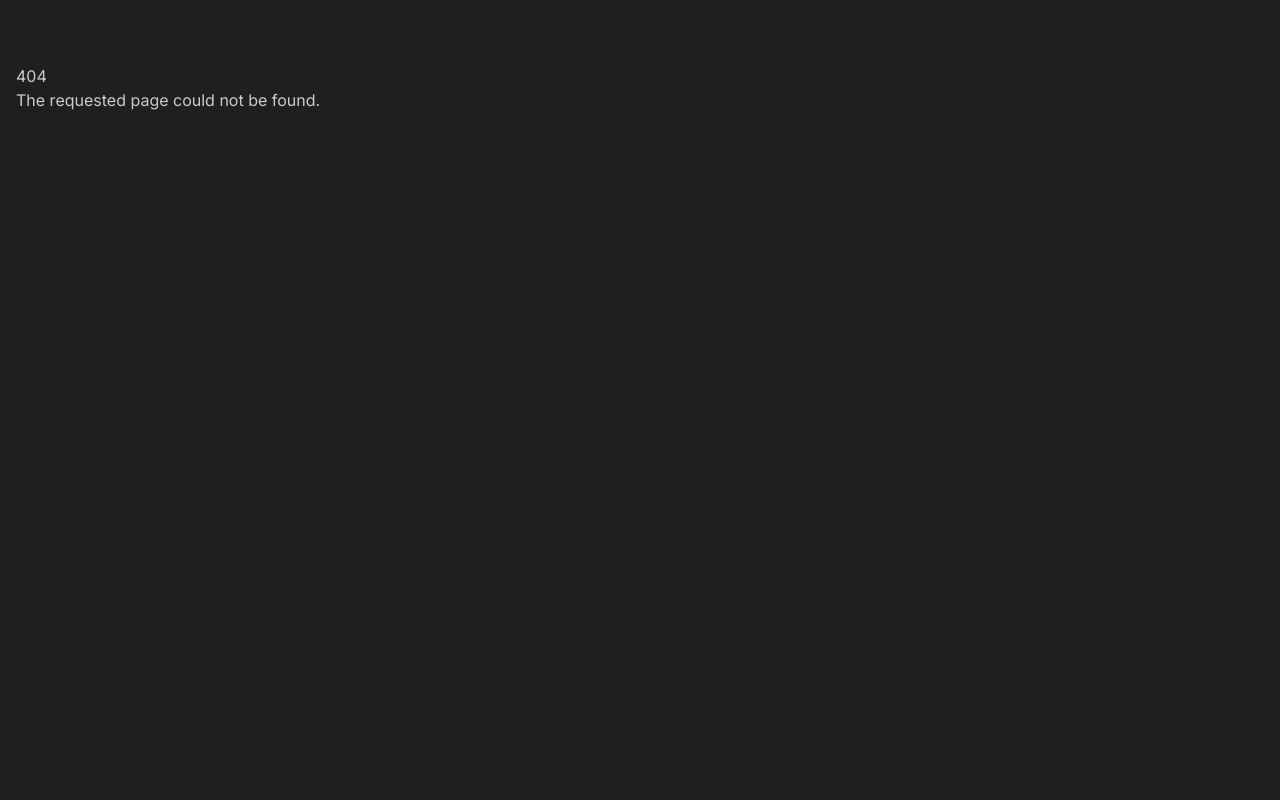
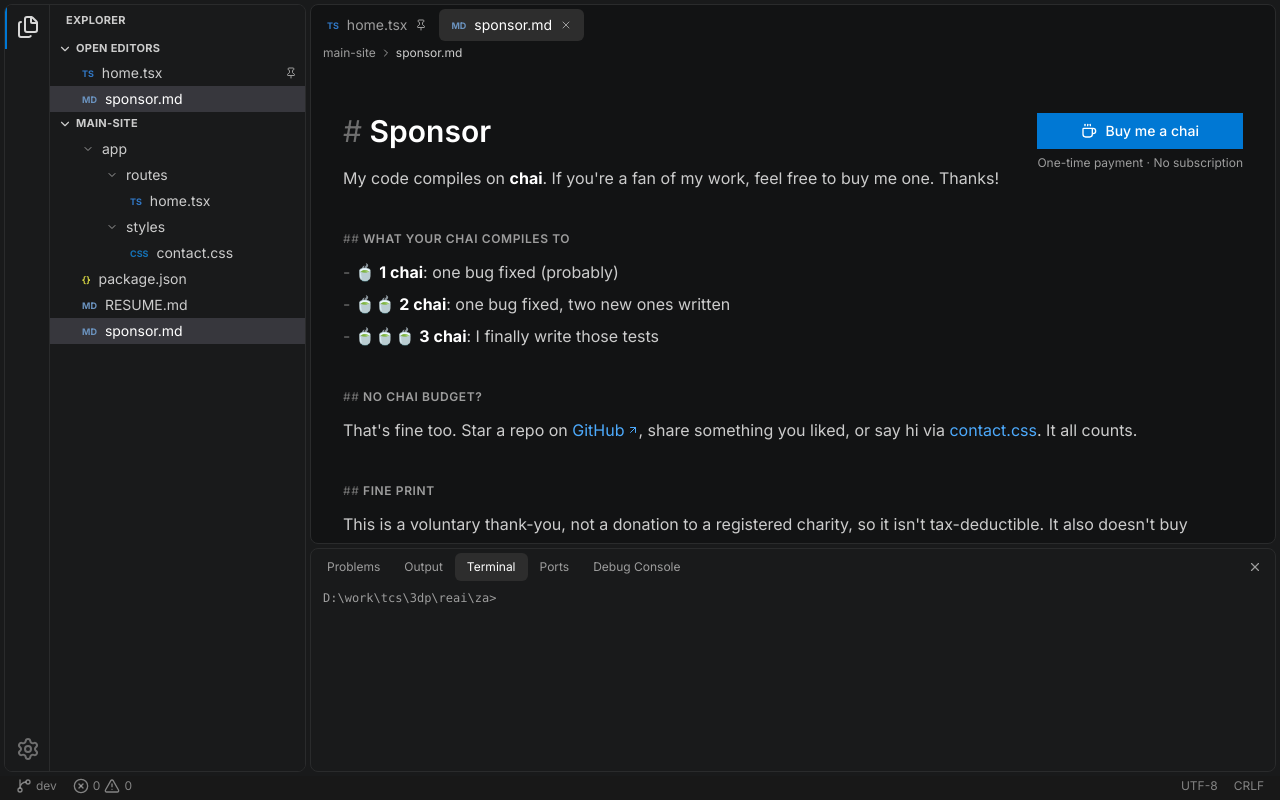
Before and after one commit to gdebojyoti/main-site, a Next.js app: page /sponsor in a window 1280 px wide. Before the commit this address had no page. Built offline with nearby package versions, Linux system fonts and the light colour scheme.

Commit message:
Sponsor page.

```diff
--- /dev/null
+++ b/app/(vsc)/sponsor/page.tsx
@@ -0,0 +1,9 @@
+import type { Metadata } from "next";
+
+export const metadata: Metadata = {
+  title: "Sponsor | Debojyoti Ghosh",
+};
+
+export default function SponsorPage() {
+  return null;
+}
--- a/vsc/editorArea/EditorGroup.tsx
+++ b/vsc/editorArea/EditorGroup.tsx
@@ -9,12 +9,14 @@ import ContactFile from "./files/ContactFile";
 import HomeFile from "./files/HomeFile";
 import PackageFile from "./files/PackageFile";
 import ResumeFile from "./files/ResumeFile";
+import SponsorFile from "./files/SponsorFile";
 
 const FILE_CONTENT = {
   home: HomeFile,
   resume: ResumeFile,
   contact: ContactFile,
   package: PackageFile,
+  sponsor: SponsorFile,
 };
 
 const EditorGroup = () => {
--- /dev/null
+++ b/vsc/editorArea/files/SponsorFile.tsx
@@ -0,0 +1,112 @@
+import { ArrowUpRight, Coffee } from "lucide-react";
+import Link from "next/link";
+import type { ReactNode } from "react";
+import { FILE_ROUTES } from "../../files";
+
+const RAZORPAY_PAGE_URL = "https://pages.razorpay.com/debojyotighosh";
+
+const LINK_CLASS = "inline-flex items-center gap-0.5 text-editor-link hover:underline";
+
+// muted markdown syntax ("#", "##", "-") rendered alongside the content
+const Marker = ({ children }: { children: ReactNode }) => (
+  <span className="font-normal text-editor-marker">{children}</span>
+);
+
+const SectionHeading = ({ children }: { children: ReactNode }) => (
+  <h2 className="text-xs font-semibold tracking-wider text-muted-foreground uppercase">
+    <Marker>##</Marker> {children}
+  </h2>
+);
+
+// styled like the resume's "Download PDF" CTA so it follows the active theme
+const SponsorButton = ({ className }: { className?: string }) => (
+  <div className={`flex-col items-center gap-1.5 ${className ?? ""}`}>
+    <a
+      href={RAZORPAY_PAGE_URL}
+      target="_blank"
+      rel="noopener noreferrer"
+      className="flex w-full items-center justify-center gap-2 bg-button px-3 py-2 text-sm font-medium text-button-foreground hover:bg-button-hover"
+    >
+      <Coffee className="h-4 w-4" />
+      Buy me a chai
+    </a>
+    <p className="text-xs text-muted-foreground">One-time payment · No subscription</p>
+  </div>
+);
+
+const tiers = [
+  { cups: 1, outcome: "one bug fixed (probably)" },
+  { cups: 2, outcome: "one bug fixed, two new ones written" },
+  { cups: 3, outcome: "I finally write those tests" },
+];
+
+const SponsorFile = () => {
+  return (
+    <div className="@container">
+      <div className="max-w-5xl px-4 py-6 leading-relaxed text-editor-foreground @xl:px-8 @xl:py-12 [&_strong]:text-editor-emphasis">
+        {/* header */}
+        <div className="flex flex-col gap-6 @xl:flex-row @xl:items-start @xl:justify-between">
+          <div>
+            <h1 className="text-3xl font-semibold text-editor-emphasis">
+              <Marker>#</Marker> Sponsor
+            </h1>
+            <p className="mt-4">
+              My code compiles on <strong>chai</strong>. If you're a fan of my work, feel free to buy me one. Thanks!
+            </p>
+          </div>
+
+          <SponsorButton className="hidden shrink-0 @xl:flex" />
+        </div>
+
+        {/* tiers */}
+        <section className="mt-10">
+          <SectionHeading>What your chai compiles to</SectionHeading>
+          <ul className="mt-3 space-y-1.5">
+            {tiers.map(({ cups, outcome }) => (
+              <li key={cups}>
+                <Marker>-</Marker> <span aria-hidden="true">{"🍵".repeat(cups)}</span>{" "}
+                <strong>
+                  {cups} chai
+                </strong>
+                : {outcome}
+              </li>
+            ))}
+          </ul>
+        </section>
+
+        {/* alternatives */}
+        <section className="mt-10">
+          <SectionHeading>No chai budget?</SectionHeading>
+          <p className="mt-3">
+            That's fine too. Star a repo on{" "}
+            <a href="https://github.com/gdebojyoti/" className={LINK_CLASS} target="_blank" rel="noopener noreferrer">
+              GitHub <ArrowUpRight className="h-3 w-3" />
+            </a>
+            , share something you liked, or say hi via{" "}
+            <Link href={FILE_ROUTES.contact} className={LINK_CLASS}>
+              contact.css
+            </Link>
+            . It all counts.
+          </p>
+        </section>
+
+        {/* disclaimer */}
+        <section className="mt-10">
+          <SectionHeading>Fine print</SectionHeading>
+          <p className="mt-3">
+            This is a voluntary thank-you, not a donation to a registered charity, so it isn't tax-deductible.
+            It also doesn't buy priority support or an SLA.
+            You get my genuine gratitude and a slightly more caffeinated developer.
+          </p>
+        </section>
+      </div>
+
+      {/* mobile CTA; sticky (not fixed) so it stays within the editor and keeps its own space at the end of the content */}
+      <div className="sticky bottom-0 border-t border-border bg-editor px-4 py-3 @xl:hidden">
+        <SponsorButton className="flex" />
+      </div>
+    </div>
+  );
+};
+
+export default SponsorFile;
--- a/vsc/files.ts
+++ b/vsc/files.ts
@@ -1,4 +1,4 @@
-export type FileId = "home" | "resume" | "contact" | "package";
+export type FileId = "home" | "resume" | "contact" | "package" | "sponsor";
 
 export type FileMeta = {
   id: FileId;
@@ -12,6 +12,7 @@ export const FILES: FileMeta[] = [
   { id: "resume", label: "RESUME.md", path: "main-site/RESUME.md", type: "md" },
   { id: "contact", label: "contact.css", path: "main-site/app/styles/contact.css", type: "css" },
   { id: "package", label: "package.json", path: "main-site/package.json", type: "json" },
+  { id: "sponsor", label: "sponsor.md", path: "main-site/sponsor.md", type: "md" },
 ];
 
 export const FILES_BY_ID: Record<FileId, FileMeta> = Object.fromEntries(
@@ -27,6 +28,7 @@ export const FILE_ROUTES: Record<FileId, string> = {
   contact: "/contact",
   package: "/about",
   resume: "/resume",
+  sponsor: "/sponsor",
 };
 
 // Folder structure shown in the explorer. Folder ids are their paths, which
@@ -47,4 +49,5 @@ export const EXPLORER_TREE: ExplorerNode[] = [
   },
   { kind: "file", id: "package" },
   { kind: "file", id: "resume" },
+  { kind: "file", id: "sponsor" },
 ];
```
